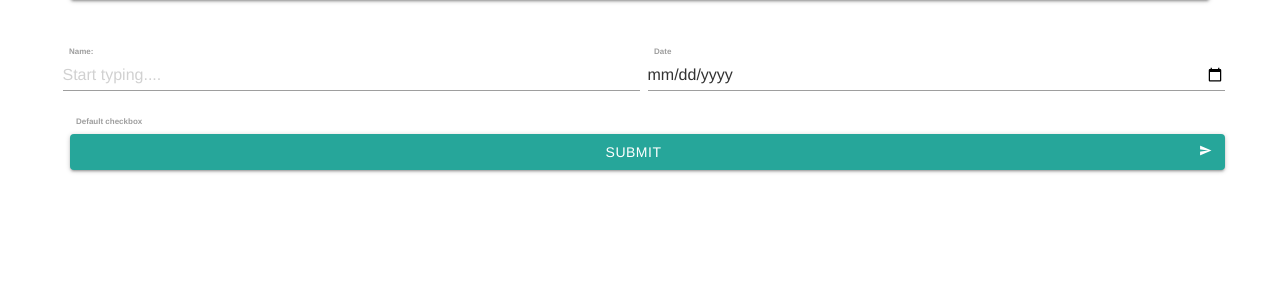
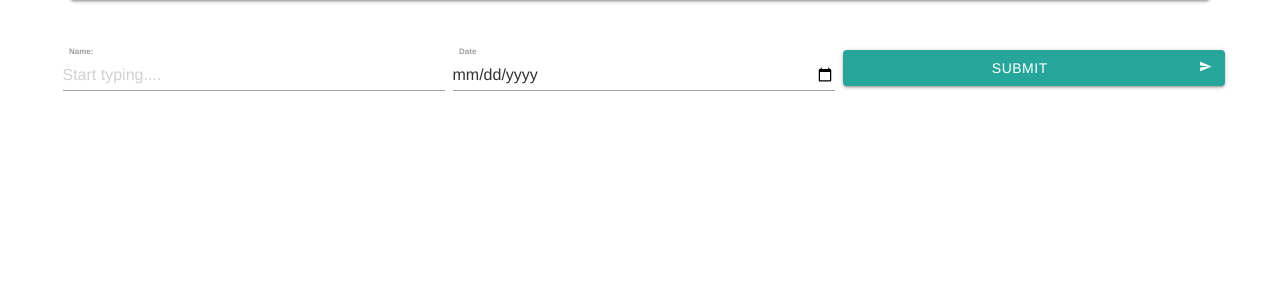
Before and after one commit to moeabraham/Activity-Tracker-Project, a Node server app: page /activities/new in a window 1280 px wide. Shown: the part 64-364 px from the top of the page. Run offline with Node 20, Linux system fonts and the light colour scheme; the visitor is signed in with stand-in values (Sample User, id 1); data that the repository does not hold is empty; some libraries are stand-ins or nearby versions; some web fonts are replaced.

Commit message:
enough for today

```diff
--- a/views/activities/new.ejs
+++ b/views/activities/new.ejs
@@ -25,17 +25,7 @@
               <label for="time">Recurring ?</label>
             </div> -->
 
-            <div class="form-check">
-              <input
-                class="form-check-input"
-                type="checkbox"
-                value=""
-                id="flexCheckDefault"
-              />
-              <label class="form-check-label" for="flexCheckDefault">
-                Default checkbox
-              </label>
-            </div>
+
 
 
 
```
